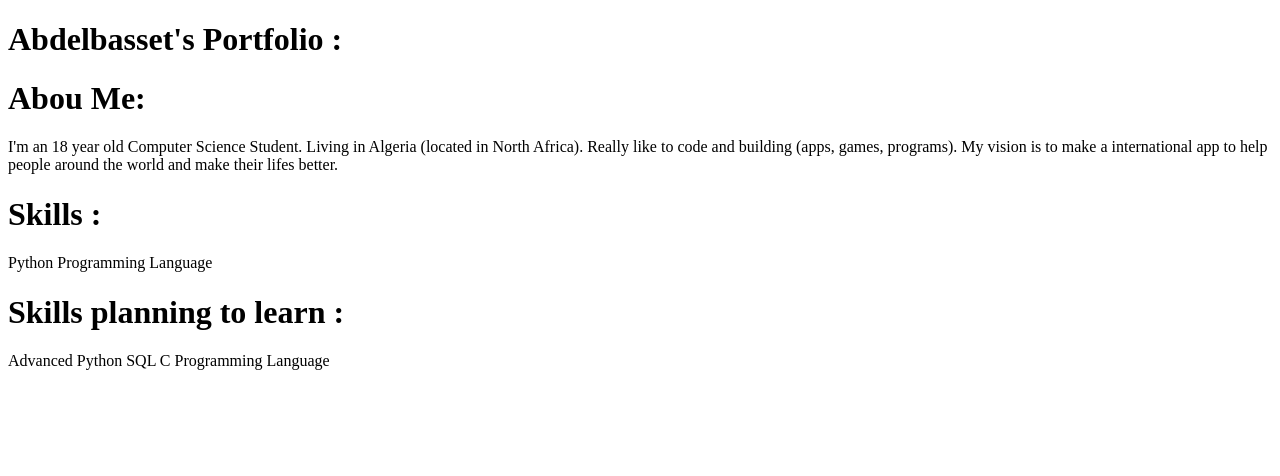
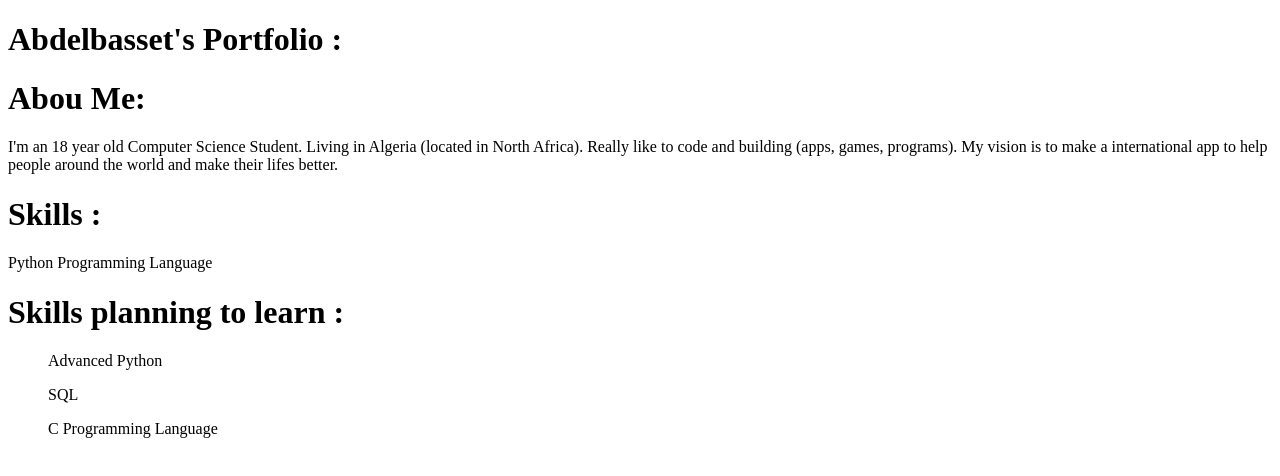
Before and after one commit to ElhorriAbdelBasset/ElhorriAbdelBasset.github.io, a plain HTML site: page index.html in a window 1280 px wide. Drawn offline with Linux system fonts and the light colour scheme.

Commit message:
Update index.html

```diff
--- a/index.html
+++ b/index.html
@@ -18,9 +18,9 @@
 		<t1>Python Programming Language</t1>
 
 		<h1>Skills planning to learn :</h1>
-		<t1>Advanced Python</t1>
-		<t1>SQL</t1>
-		<t1>C Programming Language</t1>
+		<ul>Advanced Python</ul>
+		<ul>SQL</ul>
+		<ul>C Programming Language</ul>
 	</div>
 </body>
 </html>
```
